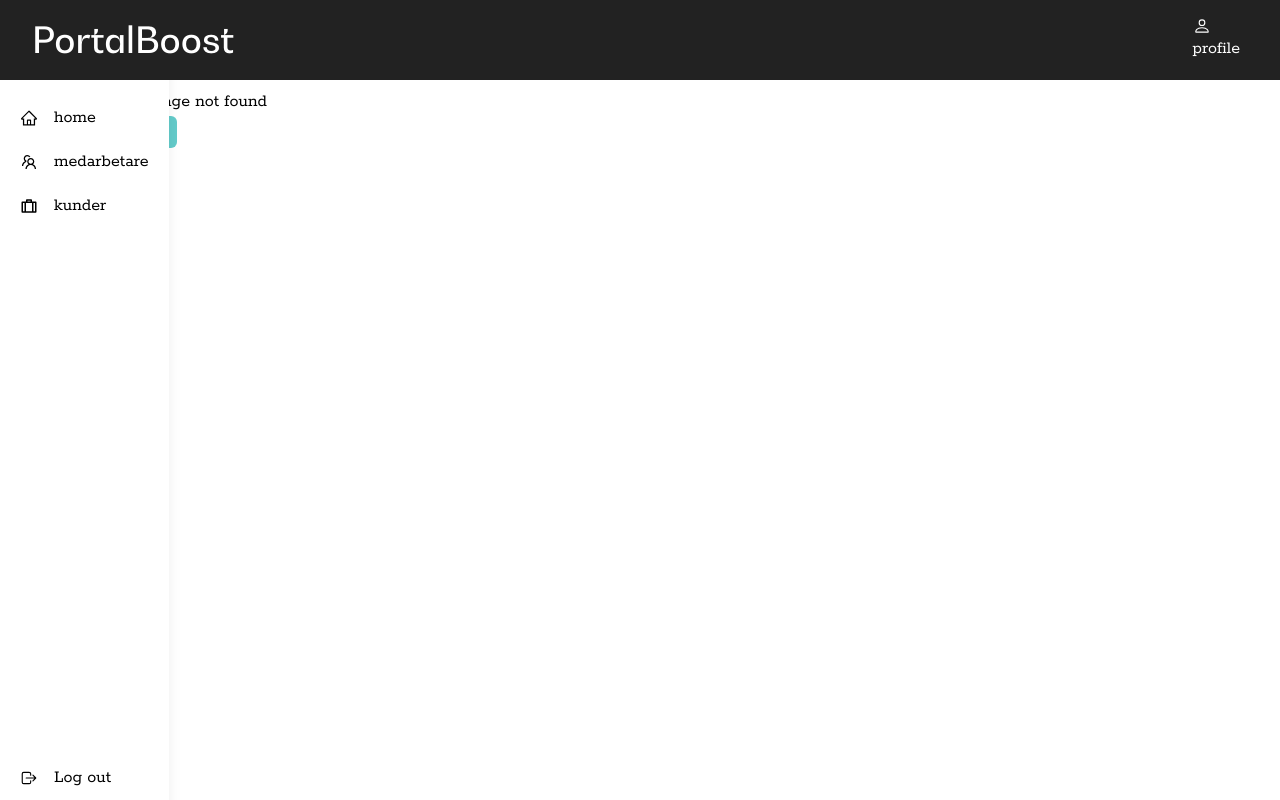
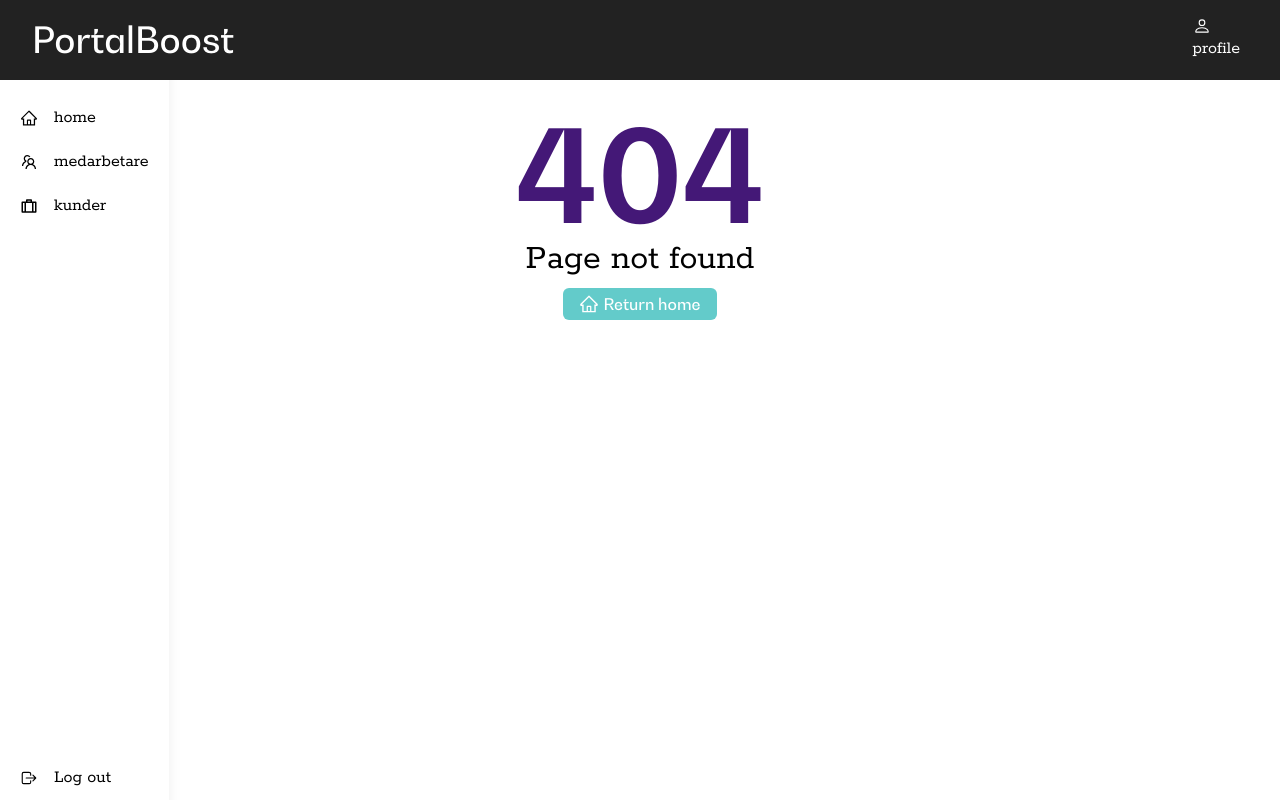
Before and after one commit to PortalBoost/PortalBoost, a React (Vite) app in the folder PortalBoost/ClientApp/: page /404 in a window 1280 px wide. Shown: the top 800 px of the page. Built offline with nearby package versions, Linux system fonts and the light colour scheme; no server answers; a web font is replaced by a local one.

Commit message:
Updated 404 page

```diff
--- a/PortalBoost/ClientApp/src/App.tsx
+++ b/PortalBoost/ClientApp/src/App.tsx
@@ -42,7 +42,7 @@ function App() {
     <Router>
 
       <Header />
-      <ConditionalNavbar/>
+      <ConditionalNavbar />
 
       <ContentWrapper>
 
@@ -56,7 +56,8 @@ function App() {
             <Route path="/profile" element={<Profile />} />
 
           </Route>
-          <Route path="/login" element={<LoginPage />}></Route>
+          <Route path="/login" element={<LoginPage />} />
+          <Route path="/404" element={<PageNotFound />} />
           <Route path="*" element={<PageNotFound />} />
 
         </Routes>
--- a/PortalBoost/ClientApp/src/pages/pageNotFound/PageNotFound.tsx
+++ b/PortalBoost/ClientApp/src/pages/pageNotFound/PageNotFound.tsx
@@ -1,12 +1,15 @@
+import { AiOutlineHome } from "react-icons/ai"
 import { Link } from "react-router-dom"
 
 const PageNotFound = () => {
 
 
 	return (
-		<div className="animate-fade-in">
-			<p>Error 404 - Page not found </p>
-			<button className="">
+		<div className="animate-fade-in flex flex-col max-w-lg p-4 items-center mx-auto">
+			<p className="mt-2 text-6xl sm:text-9xl font-sans font-bold text-n-purple-dark">404 </p>
+			<p className="text-2xl sm:text-4xl">Page not found</p>
+			<button className="mt-2 flex items-center gap-1 px-4 justify-center">
+				<AiOutlineHome className="text-xl" />
 				<Link to="/">Return home</Link>
 			</button>
 		</div>
```
